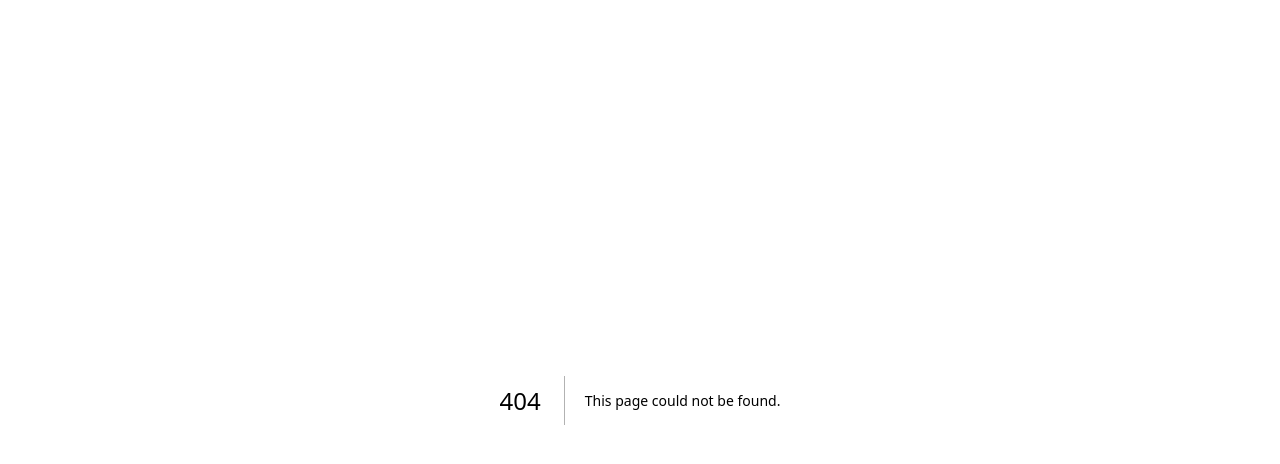
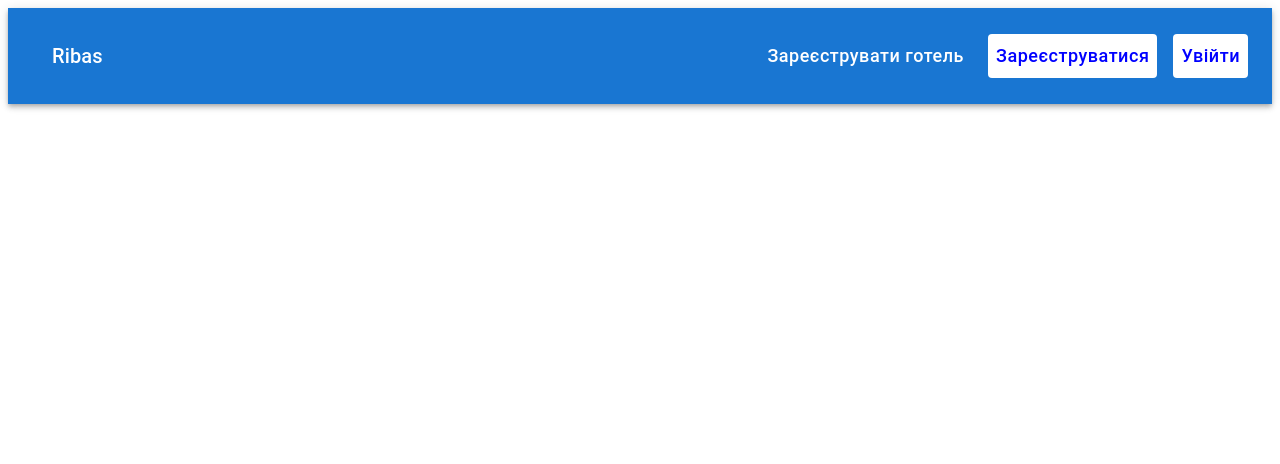
Before and after one commit to Lil5166/ribas, a Next.js app: page / in a window 1280 px wide. Before the commit this address had no page. Shown: the top 464 px of the page. Built offline with nearby package versions, Linux system fonts and the light colour scheme.

Commit message:
added component Header and MainPage

```diff
--- /dev/null
+++ b/src/components/common/header/Header.styles.ts
@@ -0,0 +1,40 @@
+import { Theme } from '@mui/material/styles';
+import { SxProps } from '@mui/system';
+
+export const appBar: SxProps<Theme> = {
+    backgroundColor: theme => theme.palette.primary.main,
+    padding: '0',
+    margin: '0'
+};
+
+export const toolbar: SxProps = {
+    display: 'flex',
+    justifyContent: 'space-between',
+};
+
+export const iconButton: SxProps<Theme> = {
+    marginRight: theme => theme.spacing(2),
+};
+
+export const title: SxProps = {
+    flexGrow: 1,
+    marginTop: 4,
+    marginBottom: 4,
+};
+
+export const button: SxProps<Theme> = {
+    marginLeft: theme => theme.spacing(2),
+    textTransform: 'none',
+    fontSize: "18px",
+};
+
+export const whiteButton: SxProps<Theme> = {
+    ...button,
+    backgroundColor: 'white',
+    color: 'blue',
+    '&:hover': {
+        backgroundColor: 'white',
+        color: 'blue',
+        cursor: 'pointer',
+    },
+};
--- /dev/null
+++ b/src/components/common/header/Header.tsx
@@ -0,0 +1,37 @@
+import React from 'react';
+import AppBar from '@mui/material/AppBar';
+import Toolbar from '@mui/material/Toolbar';
+import IconButton from '@mui/material/IconButton';
+import Typography from '@mui/material/Typography';
+import Button from '@mui/material/Button';
+import * as styles from './Header.styles';
+import Link from 'next/link';
+
+const Header = () => {
+    return (
+        <AppBar position="static" sx={styles.appBar}>
+            <Toolbar sx={styles.toolbar}>
+                <IconButton edge="start" color="inherit" aria-label="hotel" sx={styles.iconButton}>
+                </IconButton>
+                <Typography variant="h6" component="div" sx={styles.title}>
+                    Ribas
+                </Typography>
+                <Button color="inherit" sx={styles.button}>
+                    Зареєструвати готель
+                </Button>
+                <Link href="/signup" passHref>
+                    <Button color="inherit" sx={styles.whiteButton}>
+                        Зареєструватися
+                    </Button>
+                </Link>
+                <Link href="/login" passHref>
+                    <Button color="inherit" sx={styles.whiteButton}>
+                        Увійти
+                    </Button>
+                </Link>
+            </Toolbar>
+        </AppBar>
+    )
+};
+
+export default Header;
--- /dev/null
+++ b/src/components/common/pages/main-page/MainPage.tsx
@@ -0,0 +1,12 @@
+import React from 'react';
+import Header from "@/components/common/header/Header";
+
+const MainPage = () => {
+    return (
+        <div>
+            <Header/>
+        </div>
+    );
+};
+
+export default MainPage;
--- /dev/null
+++ b/src/pages/index.tsx
@@ -0,0 +1,12 @@
+import React from 'react';
+import MainPage from "@/components/common/pages/main-page/MainPage";
+
+const Main = () => {
+    return (
+        <div>
+            <MainPage/>
+        </div>
+    );
+};
+
+export default Main;
```
Also changed, not shown: src/components/common/header/index.ts (added).
